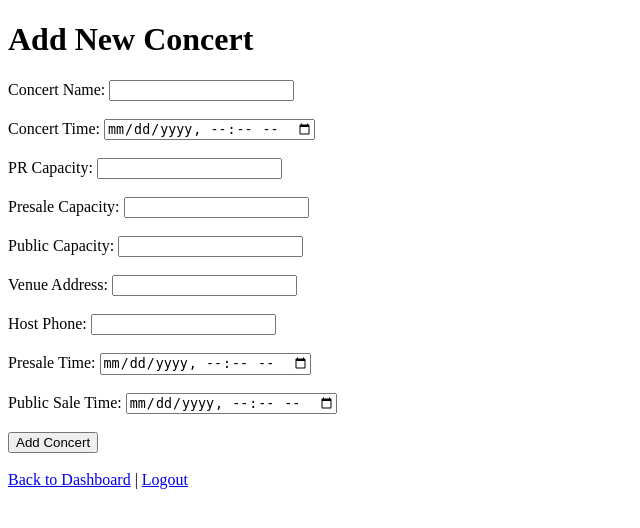
After one commit to awesomePei/113-1-DB-final-project, a Flask app: page /add_concert in a window 1280 px wide. The commit adds this page. Shown: the top 528 px of the page, without its empty margins (0-640 px from the left). Run offline with Flask 3, Linux system fonts and the light colour scheme; the visitor is signed in with stand-in values (Sample User, id 1).

Commit message:
alter admin dashboard

```diff
--- a/ticketvibe/app.py
+++ b/ticketvibe/app.py
@@ -80,7 +80,7 @@ def purchase_ticket():
 
     return render_template('purchase_ticket.html')
 
-# admin 新增演唱會
+# admin 面板
 @app.route('/admin', methods=['GET', 'POST'])
 def admin_dashboard():
     if 'user_id' not in session or not session.get('isadmin'):  # Check if the user is logged in and is admin
@@ -100,7 +100,7 @@ def admin_dashboard():
         public_sale_time = request.form['public_sale_time']
 
         query = """
-            INSERT INTO public."CONCERT" (name, "time", "PR_capacity", presale_capacity, public_capacity, venue_address, host_phone, presale_time, public_sale_time)
+            INSERT INTO public."CONCERT" (name, time, PR_capacity, presale_capacity, public_capacity, venue_address, host_phone, presale_time, public_sale_time)
             VALUES (%s, %s, %s, %s, %s, %s, %s, %s, %s);
         """
         execute_query(query, (concert_name, concert_time, PR_capacity, presale_capacity, public_capacity, venue_address, host_phone, presale_time, public_sale_time))
@@ -108,6 +108,35 @@ def admin_dashboard():
         return redirect(url_for('admin_dashboard'))
 
     return render_template('admin_dashboard.html')  # This is the admin page with a form to add a concert
+
+# admin 新增演唱會
+@app.route('/add_concert', methods=['GET', 'POST'])
+def add_concert():
+    if 'user_id' not in session or not session.get('isadmin'):  # Check if the user is logged in and is admin
+        flash("Access denied. Admins only.", "danger")
+        return redirect(url_for('index'))
+
+    if request.method == 'POST':
+        # Admin submits the form to add a new concert
+        concert_name = request.form['concert_name']
+        concert_time = request.form['concert_time']
+        PR_capacity = request.form['pr_capacity']
+        presale_capacity = request.form['presale_capacity']
+        public_capacity = request.form['public_capacity']
+        venue_address = request.form['venue_address']
+        host_phone = request.form['host_phone']
+        presale_time = request.form['presale_time']
+        public_sale_time = request.form['public_sale_time']
+
+        query = """
+            INSERT INTO public."CONCERT" (name, time, PR_capacity, presale_capacity, public_capacity, venue_address, host_phone, presale_time, public_sale_time)
+            VALUES (%s, %s, %s, %s, %s, %s, %s, %s, %s);
+        """
+        execute_query(query, (concert_name, concert_time, PR_capacity, presale_capacity, public_capacity, venue_address, host_phone, presale_time, public_sale_time))
+        flash("Concert added successfully!", "success")
+        return redirect(url_for('admin_dashboard'))
+
+    return render_template('add_concert.html')  # This will render the form for adding a new concert
 
 
 # 登出頁面
--- /dev/null
+++ b/ticketvibe/templates/add_concert.html
@@ -0,0 +1,46 @@
+<!DOCTYPE html>
+<html lang="en">
+<head>
+    <meta charset="UTF-8">
+    <meta name="viewport" content="width=device-width, initial-scale=1.0">
+    <title>Add Concert</title>
+</head>
+<body>
+    <h1>Add New Concert</h1>
+
+    <form action="{{ url_for('add_concert') }}" method="POST">
+        <label for="concert_name">Concert Name:</label>
+        <input type="text" id="concert_name" name="concert_name" required><br><br>
+
+        <label for="concert_time">Concert Time:</label>
+        <input type="datetime-local" id="concert_time" name="concert_time" required><br><br>
+
+        <label for="PR_capacity">PR Capacity:</label>
+        <input type="number" id="PR_capacity" name="PR_capacity" required><br><br>
+
+        <label for="presale_capacity">Presale Capacity:</label>
+        <input type="number" id="presale_capacity" name="presale_capacity" required><br><br>
+
+        <label for="public_capacity">Public Capacity:</label>
+        <input type="number" id="public_capacity" name="public_capacity" required><br><br>
+
+        <label for="venue_address">Venue Address:</label>
+        <input type="text" id="venue_address" name="venue_address" required><br><br>
+
+        <label for="host_phone">Host Phone:</label>
+        <input type="text" id="host_phone" name="host_phone" required><br><br>
+
+        <label for="presale_time">Presale Time:</label>
+        <input type="datetime-local" id="presale_time" name="presale_time" required><br><br>
+
+        <label for="public_sale_time">Public Sale Time:</label>
+        <input type="datetime-local" id="public_sale_time" name="public_sale_time" required><br><br>
+
+        <button type="submit">Add Concert</button>
+    </form>
+
+    <br>
+    <a href="{{ url_for('admin_dashboard') }}">Back to Dashboard</a> |
+    <a href="{{ url_for('logout') }}">Logout</a>
+</body>
+</html>
```
Also changed, not shown: ticketvibe/templates/admin_dashboard.html (+3 -32 lines), ticketvibe/templates/index.html (+10 -2 lines).
